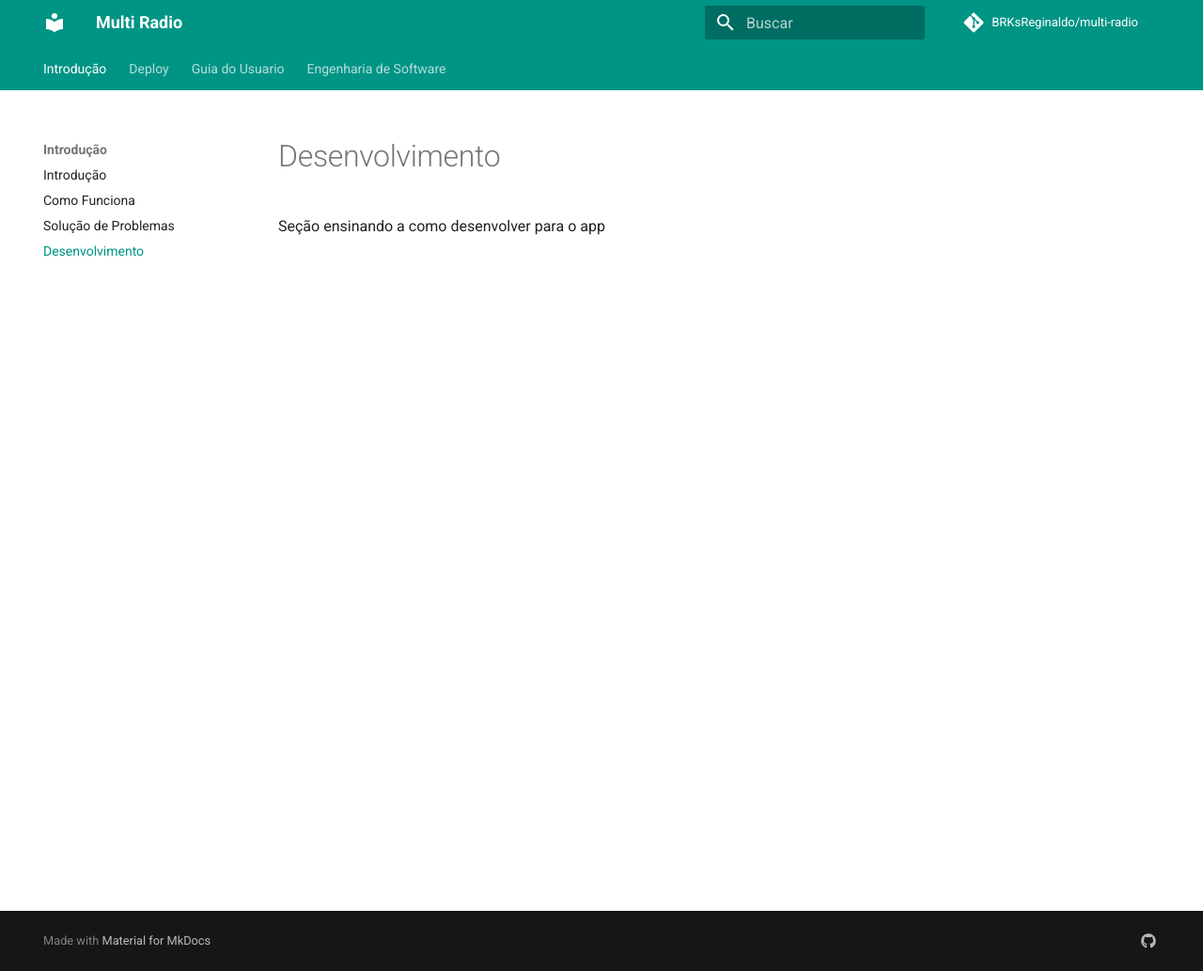
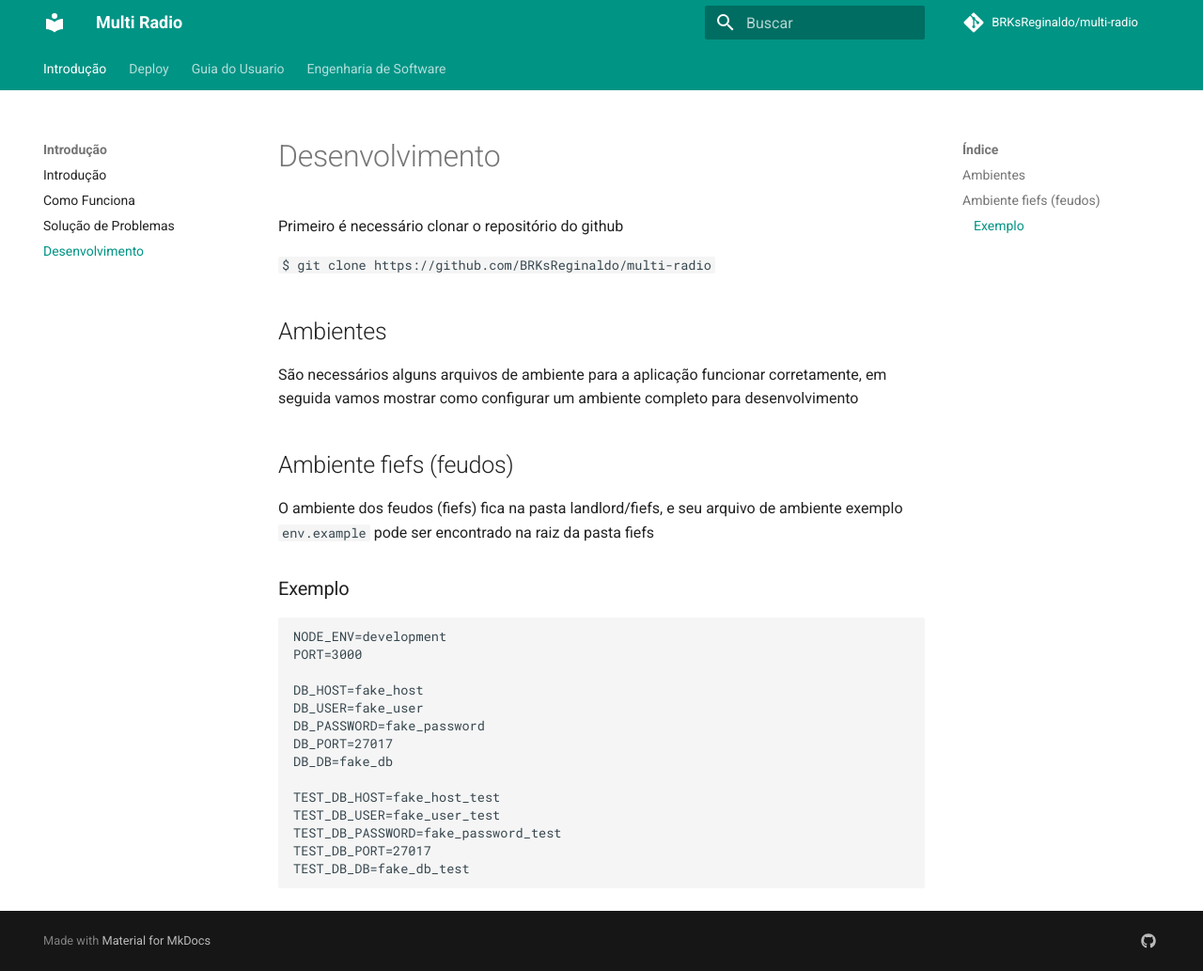
Before and after one commit to BRKsReginaldo/multi-radio, an MkDocs documentation site: the page built from docs/development.md, in a window 1280 px wide and 1033 px high. Shown: the whole window at 94% size. Built offline with MkDocs 1.6.1 and Material for MkDocs 9.7.7, drawn with Linux system fonts in a browser that asks for light colours; comment, search, counter and statistics services are not loaded.

Commit message:
updated some stuff

````diff
--- a/docs/development.md
+++ b/docs/development.md
@@ -1,3 +1,34 @@
 # Desenvolvimento
 
-Seção ensinando a como desenvolver para o app
+Primeiro é necessário clonar o repositório do github
+
+`$ git clone https://github.com/BRKsReginaldo/multi-radio`
+
+## Ambientes
+
+São necessários alguns arquivos de ambiente para a aplicação funcionar corretamente, em seguida vamos mostrar como configurar
+um ambiente completo para desenvolvimento
+
+## Ambiente fiefs (feudos)
+
+O ambiente dos feudos (fiefs) fica na pasta landlord/fiefs, e seu arquivo de ambiente exemplo `env.example` pode ser encontrado
+na raiz da pasta fiefs
+
+### Exemplo
+
+```dotenv
+NODE_ENV=development
+PORT=3000
+
+DB_HOST=fake_host
+DB_USER=fake_user
+DB_PASSWORD=fake_password
+DB_PORT=27017
+DB_DB=fake_db
+
+TEST_DB_HOST=fake_host_test
+TEST_DB_USER=fake_user_test
+TEST_DB_PASSWORD=fake_password_test
+TEST_DB_PORT=27017
+TEST_DB_DB=fake_db_test
+```
--- a/mkdocs.yml
+++ b/mkdocs.yml
@@ -12,7 +12,7 @@ nav:
       - Guia de Instalação: deployment/installation-guide.md
   - Guia do Usuario:
       - IAM: user-guide/iam.md
-      - Websites: user-guide/websites.md
+      - Fiefs (Feudos): user-guide/fiefs.md
   - Engenharia de Software:
       - Objetivos: software-engineering/goals.md
       - Regras de Desenvolvimento: software-engineering/rules.md
````
Also changed, not shown: docker-compose.yml (+25 -4 lines), docs/software-engineering/entities.md (+5 -5 lines), docs/software-engineering/local-entities.md (+1 -1 lines), docs/user-guide/fiefs.md (added, +14 -0 lines), docs/user-guide/iam.md (+12 -0 lines), docs/user-guide/websites.md (deleted, +0 -14 lines), 8 other files.
